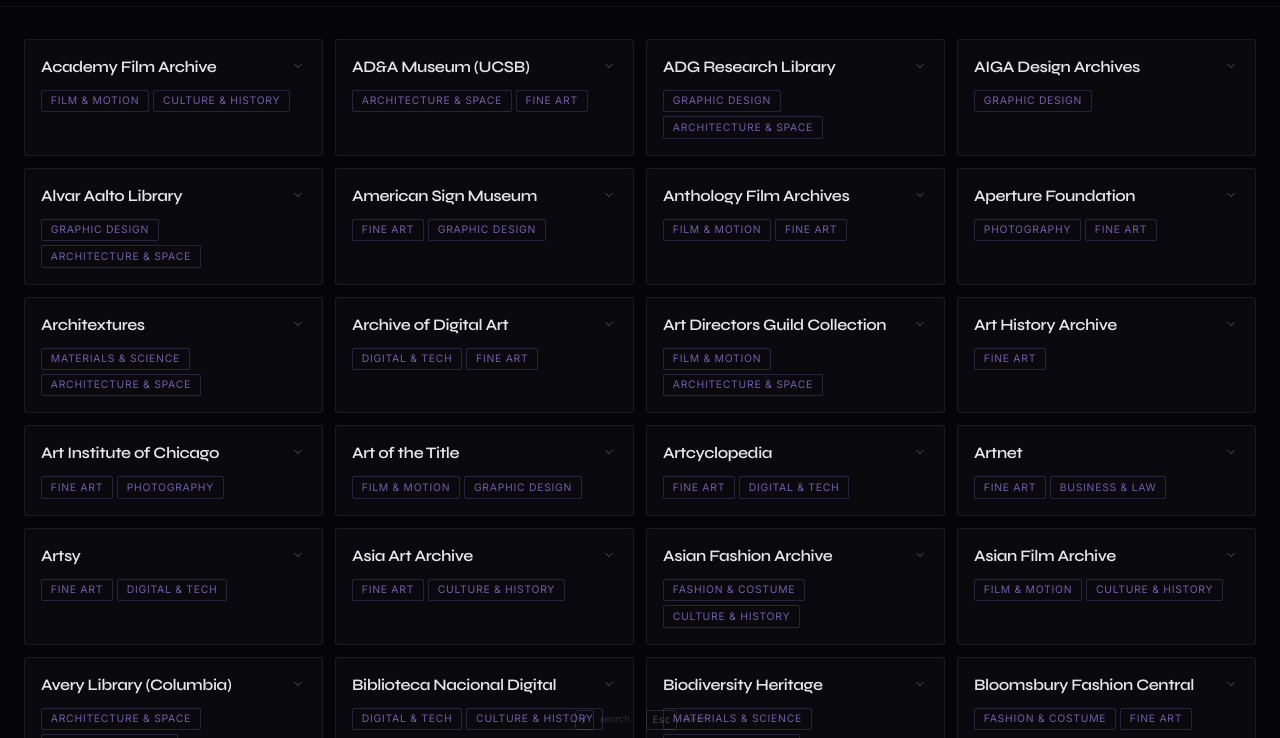
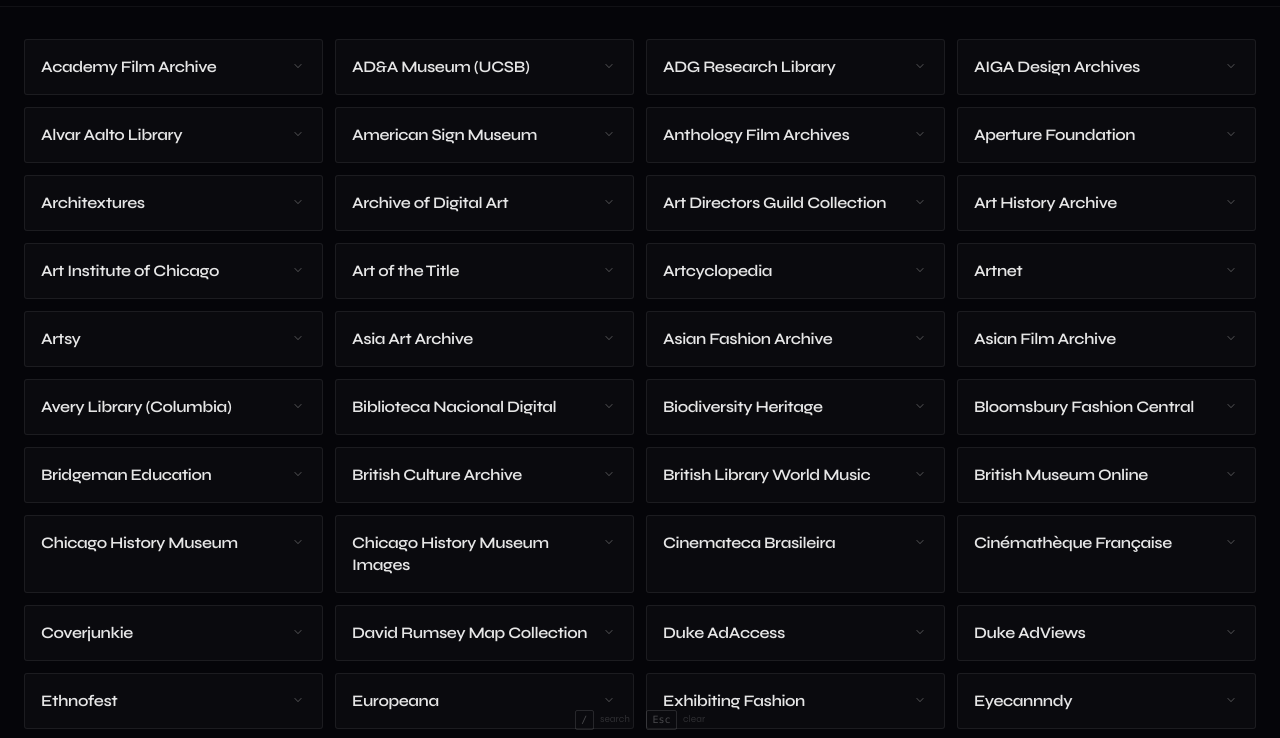
Before and after one commit to jopontes/visual-archive, a plain HTML site: page index.html in a window 1280 px wide. Shown: the part 50-788 px from the top of the page. Drawn offline with nearby package versions, Linux system fonts and the light colour scheme.

Commit message:
fix: remove duplicate tags from closed card, tags only in expanded panel

```diff
--- a/index.html
+++ b/index.html
@@ -437,14 +437,10 @@ function renderGrid(){
     <div class="archive-card p-4 ${expandedId===r.id?'expanded':''}"
          data-ref-id="${r.id}"
          onclick="toggleExpand(${r.id}, event)">
-      <div class="flex items-start justify-between gap-2 mb-3">
+      <div class="flex items-start justify-between gap-2">
         <h2 class="font-syne text-base font-semibold text-white/90 leading-snug tracking-tight flex-1">${r.name}</h2>
         <span class="material-symbols-outlined chevron shrink-0 text-white/25 mt-0.5 select-none"
               style="font-variation-settings:'wght' 300;font-size:16px">expand_more</span>
-      </div>
-      <div class="flex flex-wrap gap-1">
-        ${r.tags.slice(0,2).map(t=>`<span class="tag-chip ${activeTag===t?'active':''}"
-          onclick="event.stopPropagation();window.setTagFilter('${t}')">${t}</span>`).join('')}
       </div>
       ${detailHTML(r)}
     </div>
```
